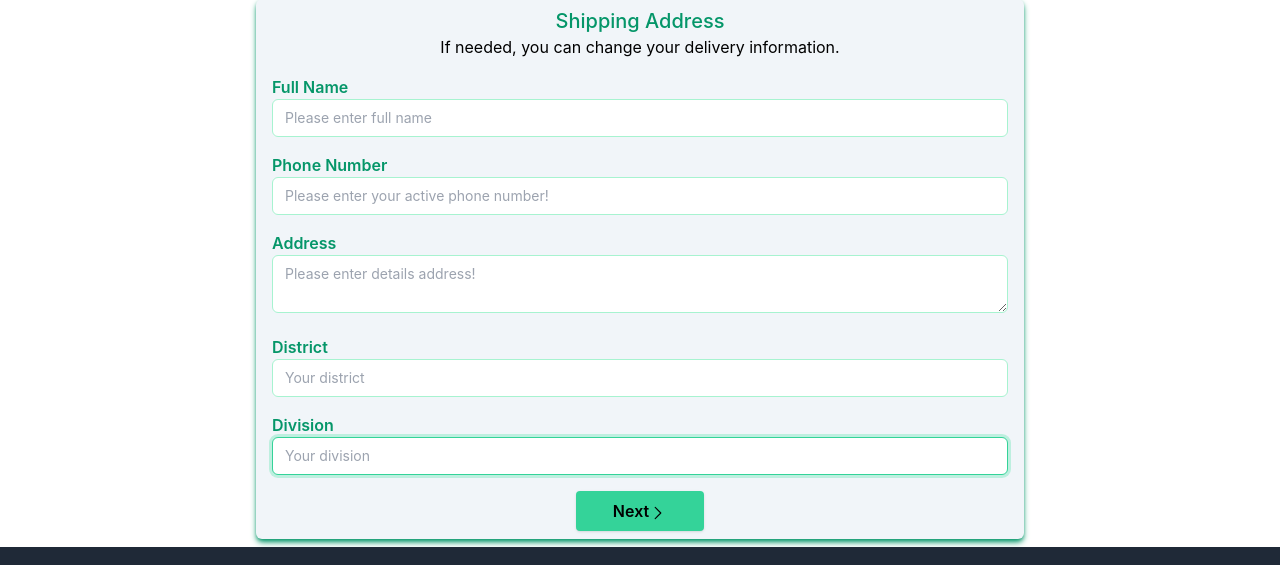
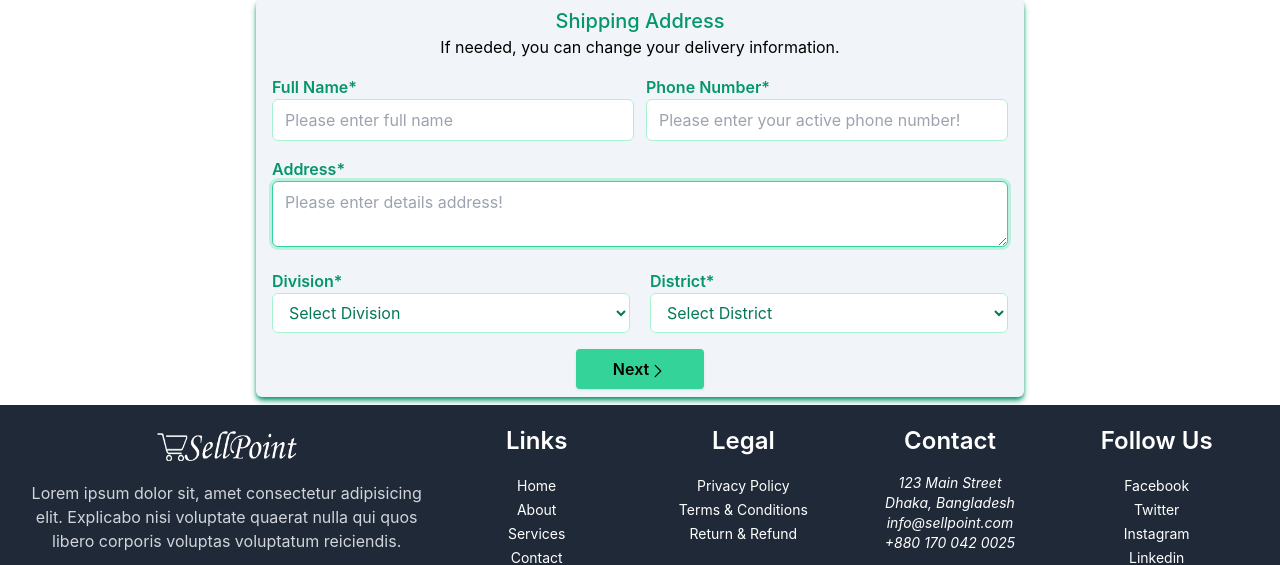
Before and after one commit to mahbub045/sellpoint, a Next.js app: page /shipping in a window 1280 px wide. Shown: the part 173-738 px from the top of the page. Built offline with nearby package versions, Linux system fonts and the light colour scheme; no server answers; sample sign-in values are in the browser's storage.

Commit message:
change style

```diff
--- a/pages/payment.js
+++ b/pages/payment.js
@@ -80,7 +80,7 @@ const PaymentScreen = ({ categoryDetails, searchData }) => {
 
                     <div className="mb-4 flex justify-between">
                         <button
-                            className="w-24 primary-button !bg-emerald-200 font-semibold dark:text-black"
+                            className="w-24 primary-button !bg-emerald-200 hover:!bg-emerald-300 font-semibold dark:text-black"
                             onClick={() => router.push('/shipping')}
                             type="button"
                         >
--- a/pages/shipping.js
+++ b/pages/shipping.js
@@ -4,16 +4,47 @@ import Footer from "@/components/Footer";
 import Header from "@/components/Header";
 import { Store } from "@/utils/Store";
 import Cookies from "js-cookie";
+import { useSession } from "next-auth/react";
 import { useRouter } from "next/router";
-import { useContext, useEffect } from "react";
+import { useContext, useEffect, useState } from "react";
 import { useForm } from "react-hook-form";
 
 export default function ShippingScreen({ categoryDetails, searchData }) {
     const router = useRouter();
+    const { data: session } = useSession();
     const { state, dispatch } = useContext(Store);
     const { cart } = state;
     const { shippingAddress } = cart;
     const { handleSubmit, register, formState: { errors }, setValue } = useForm();
+
+    const [userDetails, setUserDetails] = useState();
+    const id = session?.user?._id;
+    const url = process.env.NEXT_PUBLIC_URL;
+
+    const fetchData = async (id) => {
+        const response = await fetch(`${url}/api/users/${id}`);
+        const data = await response.json();
+        return data;
+    }
+    if (!userDetails?.phone) {
+        fetchData(id).then((result) => {
+            setUserDetails(result);
+        });
+    }
+
+    // Add a new state to manage the input values
+    const [fullNameValue, setFullNameValue] = useState('');
+    const [phoneValue, setPhoneValue] = useState('');
+    const [addressValue, setAddressValue] = useState('');
+
+    // Set input values when userDetails is available
+    useEffect(() => {
+        if (userDetails) {
+            setFullNameValue(userDetails.name || '');
+            setPhoneValue(userDetails.phone || '');
+            setAddressValue(userDetails.address || '');
+        }
+    }, [userDetails]);
 
     useEffect(() => {
         setValue('fullName', shippingAddress.fullName);
@@ -43,67 +74,163 @@ export default function ShippingScreen({ categoryDetails, searchData }) {
             <div className="container mx-auto px-4 py-2">
                 <CheckoutWizard activeStep={1} />
                 <form className="max-w-screen-md mx-auto bg-slate-100 dark:bg-slate-950 px-4 py-2 shadow-md shadow-emerald-600 rounded-md" onSubmit={handleSubmit(submitHandler)}>
-                    <h2 className="text-xl text-emerald-600 font-medium text-center">Shipping Address</h2>
-                    <p className="mb-4 text-center">If needed, you can change your delivery information.</p>
-                    {/* full name */}
-                    <div className="mb-4">
-                        <label className="text-emerald-600 font-semibold" htmlFor="fullName">Full Name</label>
-                        <input className="w-full px-3 py-2 text-emerald-700 bg-white border-emerald-200 rounded-md focus:border-emerald-400 focus:ring-emerald-300 focus:outline-none focus:ring focus:ring-opacity-40 text-sm" id="fullName" placeholder="Please enter full name" autoFocus
+                    <h2 className="sm:text-xl text-base text-emerald-600 font-medium text-center">Shipping Address</h2>
+                    <p className="sm:text-base text-sm mb-4 text-center">If needed, you can change your delivery information.</p>
+
+                    {/* -------------------name and phone---------------------- */}
+                    <div className="grid sm:grid-cols-2 grid-cols-1 gap-3 mb-4">
+                        {/* name */}
+                        <div>
+                            <label className="sm:text-base text-sm text-emerald-600 font-semibold" htmlFor="fullName">Full Name*</label>
+                            <input className="w-full px-3 py-2 text-emerald-700 bg-white border-emerald-200 rounded-md focus:border-emerald-400 focus:ring-emerald-300 focus:outline-none focus:ring focus:ring-opacity-40 sm:text-base text-xs" id="fullName" placeholder="Please enter full name" autoFocus
                                 {...register("fullName", {
                                     required: "Please enter full name!"
                                 })}
+                                value={fullNameValue}
+                                onChange={(e) => setFullNameValue(e.target.value)}
                             />
                             {errors.fullName && (
                                 <div className="text-red-500">{errors.fullName.message}</div>
                             )}
                         </div>
-                    {/* Phone */}
-                    <div className="mb-4">
-                        <label className="text-emerald-600 font-semibold" htmlFor="phone">Phone Number</label>
-                        <input className="w-full px-3 py-2 text-emerald-700 bg-white border-emerald-200 rounded-md focus:border-emerald-400 focus:ring-emerald-300 focus:outline-none focus:ring focus:ring-opacity-40 text-sm" id="phone" placeholder="Please enter your active phone number!" autoFocus
+                        {/* phone */}
+                        <div>
+                            <label className="sm:text-base text-sm text-emerald-600 font-semibold" htmlFor="phone">Phone Number*</label>
+                            <input className="w-full px-3 py-2 text-emerald-700 bg-white border-emerald-200 rounded-md focus:border-emerald-400 focus:ring-emerald-300 focus:outline-none focus:ring focus:ring-opacity-40 sm:text-base text-xs" id="phone" placeholder="Please enter your active phone number!" autoFocus
                                 {...register("phone", {
                                     required: "Please enter your active phone number!"
                                 })}
+                                value={phoneValue}
+                                onChange={(e) => setPhoneValue(e.target.value)}
                             />
                             {errors.phone && (
                                 <div className="text-red-500">{errors.phone.message}</div>
                             )}
                         </div>
+                    </div>
+                    {/* -------------------name and phone----------------------- */}
                     {/* Address */}
                     <div className="mb-4">
-                        <label className="text-emerald-600 font-semibold" htmlFor="address">Address</label>
-                        <textarea className="w-full px-3 py-2 text-emerald-700 bg-white border-emerald-200 rounded-md focus:border-emerald-400 focus:ring-emerald-300 focus:outline-none focus:ring focus:ring-opacity-40 text-sm" id="address" placeholder="Please enter details address!" autoFocus
+                        <label className="sm:text-base text-sm text-emerald-600 font-semibold" htmlFor="address">Address*</label>
+                        <textarea className="w-full px-3 py-2 text-emerald-700 bg-white border-emerald-200 rounded-md focus:border-emerald-400 focus:ring-emerald-300 focus:outline-none focus:ring focus:ring-opacity-40 sm:text-base text-xs" id="address" placeholder="Please enter details address!" autoFocus
                             {...register("address", {
                                 required: "Please enter details address!"
-                            })} />
+                            })}
+                            value={addressValue}
+                            onChange={(e) => setAddressValue(e.target.value)}
+                        />
                         {errors.address && (
                             <div className="text-red-500">{errors.address.message}</div>
                         )}
                     </div>
+                    {/* ---------------district and division----------------- */}
+                    <div className="grid grid-cols-2 gap-5 mb-4">
+                        {/* Division */}
+                        <div>
+                            <label className="sm:text-base text-sm text-emerald-600 font-semibold" htmlFor="division">Division*</label>
+                            <select
+                                className="w-full px-3 py-2 text-emerald-700 bg-white border-emerald-200 rounded-md focus:border-emerald-400 focus:ring-emerald-300 focus:outline-none focus:ring focus:ring-opacity-40 sm:text-base text-xs"
+                                id="division"
+                                {...register("division", {
+                                    required: "Please select your division"
+                                })}
+                            >
+                                <option value="" disabled>Select Division</option>
+                                <option value="Barishal">Barishal</option>
+                                <option value="Chattogram">Chattogram</option>
+                                <option value="Dhaka">Dhaka</option>
+                                <option value="Khulna">Khulna</option>
+                                <option value="Rajshahi">Rajshahi</option>
+                                <option value="Rangpur">Rangpur</option>
+                                <option value="Mymensingh">Mymensingh</option>
+                                <option value="Sylhet">Sylhet</option>
+                            </select>
+                            {errors.division && (
+                                <div className="text-red-500">{errors.division.message}</div>
+                            )}
+                        </div>
                         {/* District */}
-                    <div className="mb-4">
-                        <label className="text-emerald-600 font-semibold" htmlFor="district">District</label>
-                        <input className="w-full px-3 py-2 text-emerald-700 bg-white border-emerald-200 rounded-md focus:border-emerald-400 focus:ring-emerald-300 focus:outline-none focus:ring focus:ring-opacity-40 text-sm" id="district" placeholder="Your district" autoFocus
+                        <div>
+                            <label className="sm:text-base text-sm text-emerald-600 font-semibold" htmlFor="district">District*</label>
+                            <select
+                                className="w-full px-3 py-2 text-emerald-700 bg-white border-emerald-200 rounded-md focus:border-emerald-400 focus:ring-emerald-300 focus:outline-none focus:ring focus:ring-opacity-40 sm:text-base text-xs"
+                                id="district"
                                 {...register("district", {
-                                required: "Your district"
+                                    required: "Please select your district"
                                 })}
-                        />
+                            >
+                                <option value="" disabled>Select District</option>
+                                <option value="Dhaka">Dhaka</option>
+                                <option value="Faridpur">Faridpur</option>
+                                <option value="Gazipur">Gazipur</option>
+                                <option value="Gopalganj">Gopalganj</option>
+                                <option value="Jamalpur">Jamalpur</option>
+                                <option value="Kishoreganj">Kishoreganj</option>
+                                <option value="Madaripur">Madaripur</option>
+                                <option value="Manikganj">Manikganj</option>
+                                <option value="Munshiganj">Munshiganj</option>
+                                <option value="Mymensingh">Mymensingh</option>
+                                <option value="Narayanganj">Narayanganj</option>
+                                <option value="Narsingdi">Narsingdi</option>
+                                <option value="Netrokona">Netrokona</option>
+                                <option value="Rajbari">Rajbari</option>
+                                <option value="Shariatpur">Shariatpur</option>
+                                <option value="Sherpur">Sherpur</option>
+                                <option value="Tangail">Tangail</option>
+                                <option value="Bogra">Bogra</option>
+                                <option value="Joypurhat">Joypurhat</option>
+                                <option value="Naogaon">Naogaon</option>
+                                <option value="Natore">Natore</option>
+                                <option value="Nawabganj">Nawabganj</option>
+                                <option value="Pabna">Pabna</option>
+                                <option value="Rajshahi">Rajshahi</option>
+                                <option value="Sirajgonj">Sirajgonj</option>
+                                <option value="Dinajpur">Dinajpur</option>
+                                <option value="Gaibandha">Gaibandha</option>
+                                <option value="Kurigram">Kurigram</option>
+                                <option value="Lalmonirhat">Lalmonirhat</option>
+                                <option value="Nilphamari">Nilphamari</option>
+                                <option value="Panchagarh">Panchagarh</option>
+                                <option value="Rangpur">Rangpur</option>
+                                <option value="Thakurgaon">Thakurgaon</option>
+                                <option value="Barguna">Barguna</option>
+                                <option value="Barisal">Barisal</option>
+                                <option value="Bhola">Bhola</option>
+                                <option value="Jhalokati">Jhalokati</option>
+                                <option value="Patuakhali">Patuakhali</option>
+                                <option value="Pirojpur">Pirojpur</option>
+                                <option value="Bandarban">Bandarban</option>
+                                <option value="Brahmanbaria">Brahmanbaria</option>
+                                <option value="Chandpur">Chandpur</option>
+                                <option value="Chittagong">Chittagong</option>
+                                <option value="Comilla">Comilla</option>
+                                <option value="Cox's Bazar">Cox&apos;s Bazar</option>
+                                <option value="Feni">Feni</option>
+                                <option value="Khagrachari">Khagrachari</option>
+                                <option value="Lakshmipur">Lakshmipur</option>
+                                <option value="Noakhali">Noakhali</option>
+                                <option value="Rangamati">Rangamati</option>
+                                <option value="Habiganj">Habiganj</option>
+                                <option value="Maulvibazar">Maulvibazar</option>
+                                <option value="Sunamganj">Sunamganj</option>
+                                <option value="Sylhet">Sylhet</option>
+                                <option value="Bagerhat">Bagerhat</option>
+                                <option value="Chuadanga">Chuadanga</option>
+                                <option value="Jessore">Jessore</option>
+                                <option value="Jhenaidah">Jhenaidah</option>
+                                <option value="Khulna">Khulna</option>
+                                <option value="Kushtia">Kushtia</option>
+                                <option value="Magura">Magura</option>
+                                <option value="Meherpur">Meherpur</option>
+                                <option value="Narail">Narail</option>
+                                <option value="Satkhira">Satkhira</option>
+                            </select>
                             {errors.district && (
                                 <div className="text-red-500">{errors.district.message}</div>
                             )}
                         </div>
-                    {/* Division */}
-                    <div className="mb-4">
-                        <label className="text-emerald-600 font-semibold" htmlFor="division">Division</label>
-                        <input className="w-full px-3 py-2 text-emerald-700 bg-white border-emerald-200 rounded-md focus:border-emerald-400 focus:ring-emerald-300 focus:outline-none focus:ring focus:ring-opacity-40 text-sm" id="division" placeholder="Your division" autoFocus
-                            {...register("division", {
-                                required: "Your division"
-                            })}
-                        />
-                        {errors.division && (
-                            <div className="text-red-500">{errors.division.message}</div>
-                        )}
                     </div>
+                    {/* ---------------district and division----------------- */}
                     <div className="flex justify-center">
                         <button className="w-32 primary-button font-semibold dark:text-black">
                             Next
```
Lines whose indentation alone changed are shown as unchanged.
